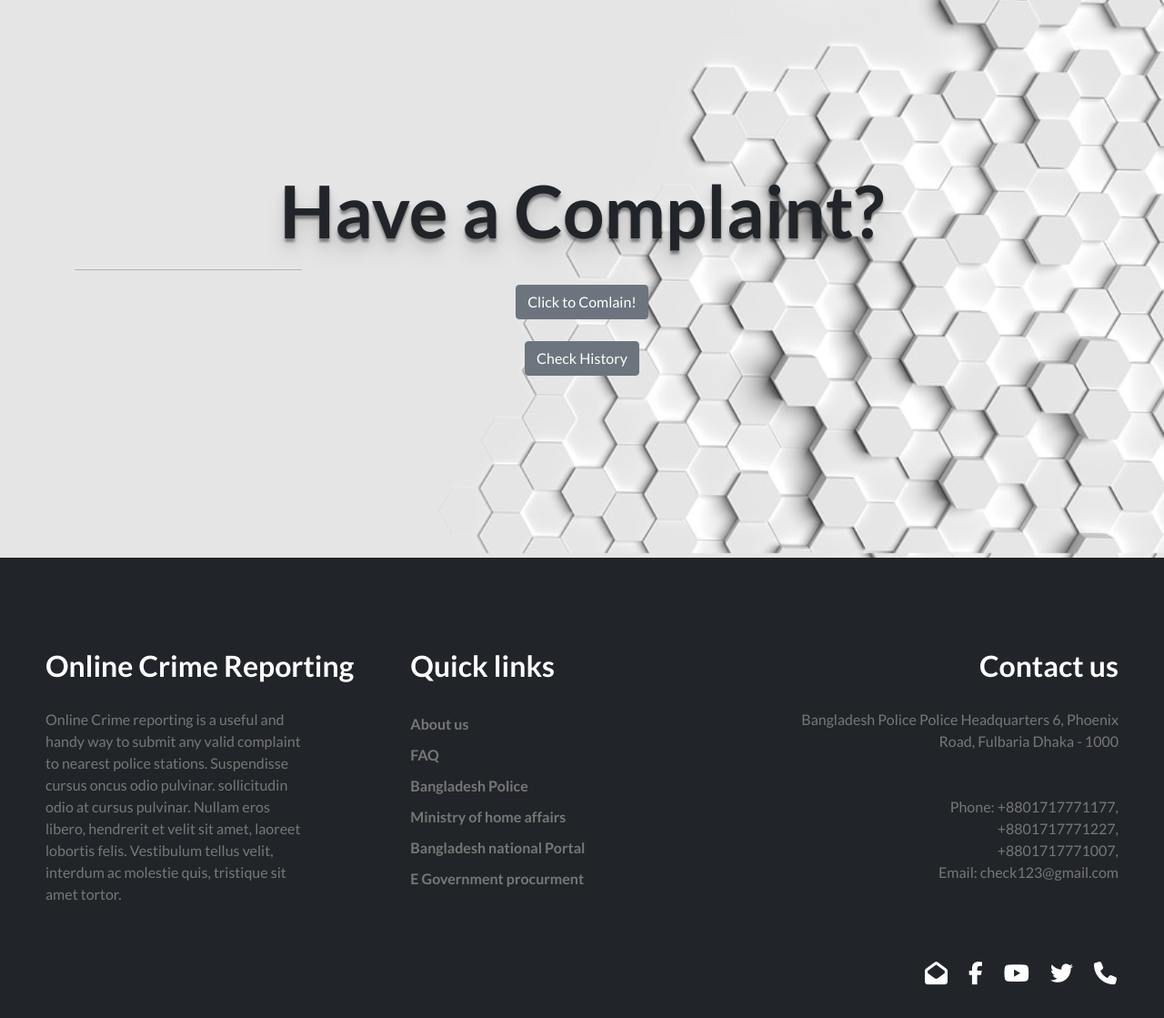
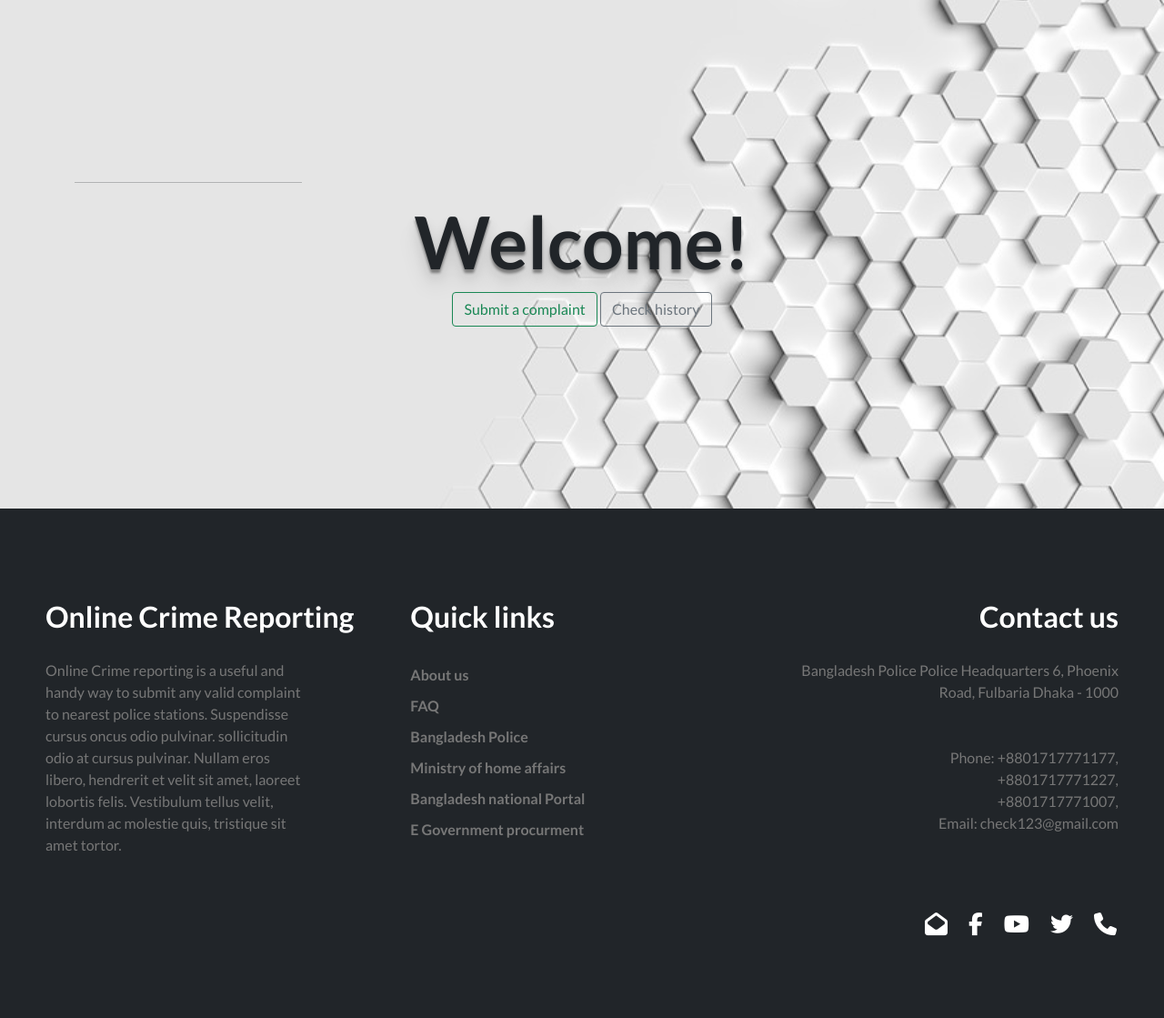
Before and after one commit to m3h3d1/Online-Crime-Reporting-and-Digital-Solution, a PHP site: page /Pages/home.php in a window 1280 px wide. Shown: the part 192-1311 px from the top of the page at 91% size. After the commit the page ends 1221 px from the top, so only its background shows below. Run offline with PHP 8.4, Linux system fonts and the light colour scheme; a user stored in the database is signed in; some libraries are stand-ins or nearby versions.

Commit message:
minor fixes

```diff
--- a/Pages/contact.php
+++ b/Pages/contact.php
@@ -122,6 +122,7 @@
                 <button type="submit" class="btn btn-primary">Submit</button>
               </form>
         </div>
+      </div>
 
 
     <!-- Footer -->
--- a/Pages/home.php
+++ b/Pages/home.php
@@ -33,20 +33,19 @@
             <div class="row">
               <div class="col-lg-12">
                 <div class="content">
-                  <h1>Have a Complaint?</h1>
 
                   <hr>
                     <?php
                         if(isset($_SESSION['nid'])) {
-                            echo '<a href="complaint.php" aria-pressed="true">
-                            <button type="button" class="btn btn-secondary">Click to Comlain!</button>
-                            </a><br><br>';
-                            echo '<a href="complaint.php" aria-pressed="true">
-                            <button type="button" class="btn btn-secondary">Check History</button>
-                            </a>';
+                            echo '<h1>Welcome!</h1>
+                            <a href="complaint.php"><button type="button" class="btn btn-outline-success">Submit a complaint</button></a>
+                            <a href="history.php"><button type="button" class="btn btn-outline-secondary">Check history</button></a>';
+
                         }
                         else {
-                            echo '<h3>Register Below &nbsp &nbsp<i class="fa fa-hand-o-down" aria-hidden="true"></i></h3>
+                            echo '
+                            <h1>Have a Complaint?</h1>
+                            <h3>Register Below &nbsp &nbsp<i class="fa fa-hand-o-down" aria-hidden="true"></i></h3>
                             <a href="registration.php" aria-pressed="true">
                             <button type="button" class="btn btn-secondary">Sign up!</button>
                             </a>';
--- a/Pages/login.php
+++ b/Pages/login.php
@@ -41,7 +41,7 @@
   <link href="https://fonts.googleapis.com/css2?family=Open+Sans:ital,wght@0,300;0,400;0,500;0,600;0,700;1,300;1,400;1,500&family=Roboto:wght@100;300;400;500;700;900&display=swap" rel="stylesheet">
     <link href="../css/bootstrap.min.css" rel="stylesheet">
     <link href="http://fonts.googleapis.com/css?family=Lato:300,400,700,300italic,400italic,700italic" rel="stylesheet" type="text/css">
-    <!-- <link rel="stylesheet" href="../css/style.css">  -->
+    <link rel="stylesheet" href="../css/style.css">
     <link rel="stylesheet" href="../css/responsive.css">
 
   <link rel="stylesheet" type="text/css" href="../css/login_style.css">
@@ -115,7 +115,7 @@
 
   <!-- Footer -->
   <?php
-    // include "../php/footer.php";
+    include "../php/footer.php";
     ?>
     <!-- Footer ends here -->
 </body>
--- a/Pages/registration.php
+++ b/Pages/registration.php
@@ -70,7 +70,7 @@
       />
       <script src="https://unpkg.com/@lottiefiles/lottie-player@latest/dist/lottie-player.js"></script>
       <link rel="stylesheet" href="https://use.fontawesome.com/releases/v5.15.1/css/all.css" integrity="sha384-vp86vTRFVJgpjF9jiIGPEEqYqlDwgyBgEF109VFjmqGmIY/Y4HV4d3Gp2irVfcrp" crossorigin="anonymous">
-      <!-- <link rel="stylesheet" href="../css/style.css"> -->
+      <link rel="stylesheet" href="../css/style.css">
       <link rel="stylesheet" href="../css/responsive.css">
 
     </head>
@@ -133,7 +133,7 @@
 
       <!-- Footer -->
     <?php
-      // include "../php/footer.php";
+      include "../php/footer.php";
     ?>
     <!-- Footer ends here -->
     </body>
```
